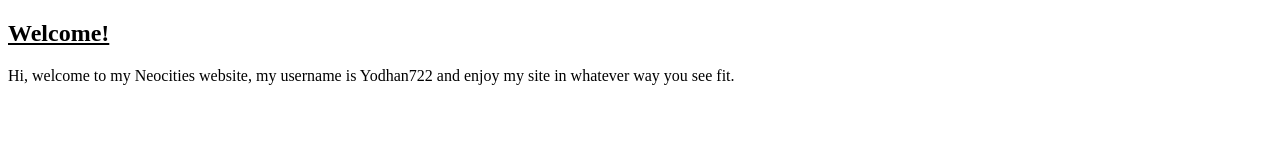
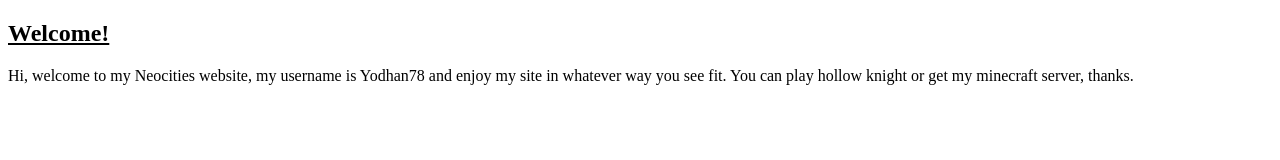
Before and after one commit to Yodhan78/yodhan78.github.io, a plain HTML site: page index.html in a window 1280 px wide. Drawn offline with Linux system fonts and the light colour scheme.

Commit message:
Modify welcome message and username in index.html
Updated the welcome message and username in the HTML.

```diff
--- a/index.html
+++ b/index.html
@@ -7,6 +7,6 @@
   </head>
   <body>
     <h2>Welcome!</h2>
-  	<p>Hi, welcome to my Neocities website, my username is Yodhan722 and enjoy my site in whatever way you see fit.</p>
+  	<p>Hi, welcome to my Neocities website, my username is Yodhan78 and enjoy my site in whatever way you see fit. You can play hollow knight or get my minecraft server, thanks.</p>
   </body>
 </html>
```
